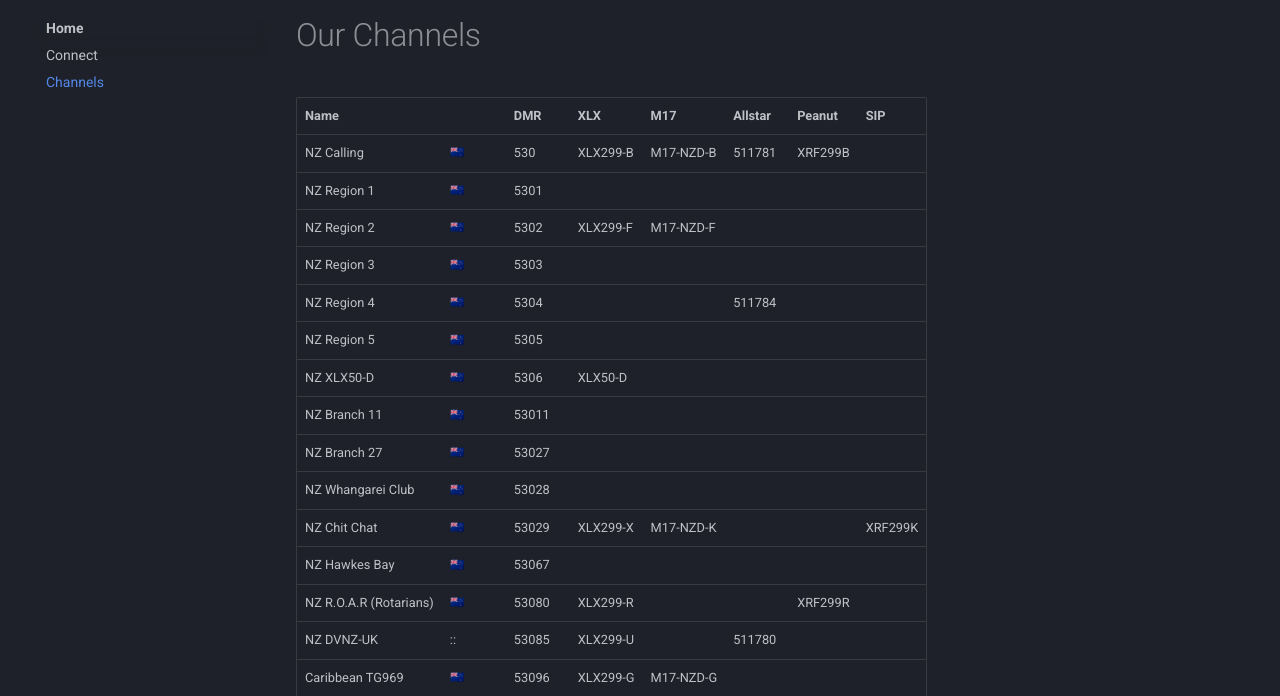
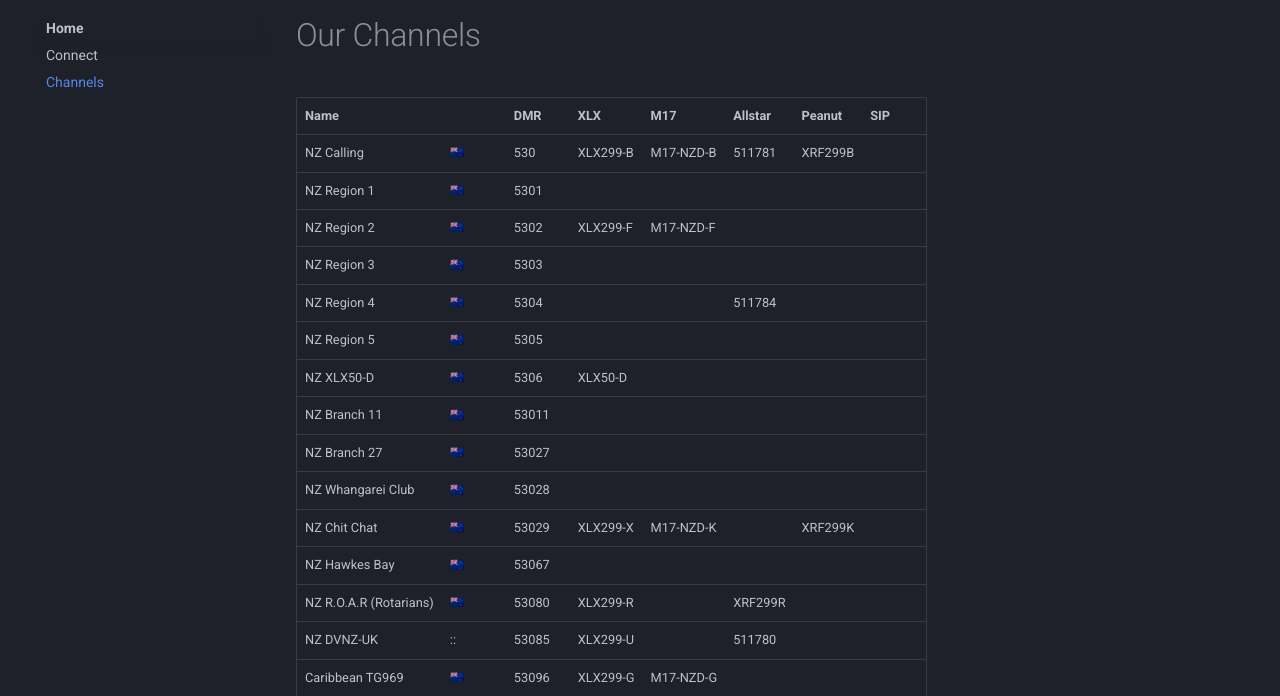
Before and after one commit to DigitalVoiceNZ/wiki, an MkDocs documentation site: the page built from docs/channels.md, in a window 1280 px wide. Shown: the part 131-827 px from the top of the page. Built offline with MkDocs 1.6.1 and Material for MkDocs 9.7.7, drawn with Linux system fonts in a browser that asks for light colours; emoji names are drawn with the system emoji font.

```diff
--- a/docs/channels.md
+++ b/docs/channels.md
@@ -2,7 +2,7 @@
 
 |Name||DMR|XLX|M17|Allstar|Peanut|SIP|
 |:--||:--|:--|:--|:--|:--|:--|
-|NZ Calling|:flag_nz:|530|XLX299-B|M17-NZD-B|511781|XRF299B|
+|NZ Calling|:flag_nz:|530|XLX299-B|M17-NZD-B|511781|XRF299B| |
 |NZ Region 1|:flag_nz:|5301| | | | |
 |NZ Region 2|:flag_nz:|5302|XLX299-F|M17-NZD-F| | |
 |NZ Region 3|:flag_nz:|5303| | | | |
@@ -12,9 +12,9 @@
 |NZ Branch 11|:flag_nz:|53011| | | | |
 |NZ Branch 27|:flag_nz:|53027| | | | |
 |NZ Whangarei Club|:flag_nz:|53028| | | |
-|NZ Chit Chat|:flag_nz:|53029|XLX299-X|M17-NZD-K| | |XRF299K|
+|NZ Chit Chat|:flag_nz:|53029|XLX299-X|M17-NZD-K| |XRF299K| |
 |NZ Hawkes Bay|:flag_nz:|53067| | | | |
-|NZ R.O.A.R (Rotarians)|:flag_nz:|53080|XLX299-R| | |XRF299R|
+|NZ R.O.A.R (Rotarians)|:flag_nz:|53080|XLX299-R| |XRF299R| |
 |NZ DVNZ-UK|::|53085|XLX299-U| |511780| |
 |Caribbean TG969|:flag_nz:|53096|XLX299-G|M17-NZD-G| | |
 |eXperimental AI|:globe_with_meridians:|333|XLX299-X| | | |
```
